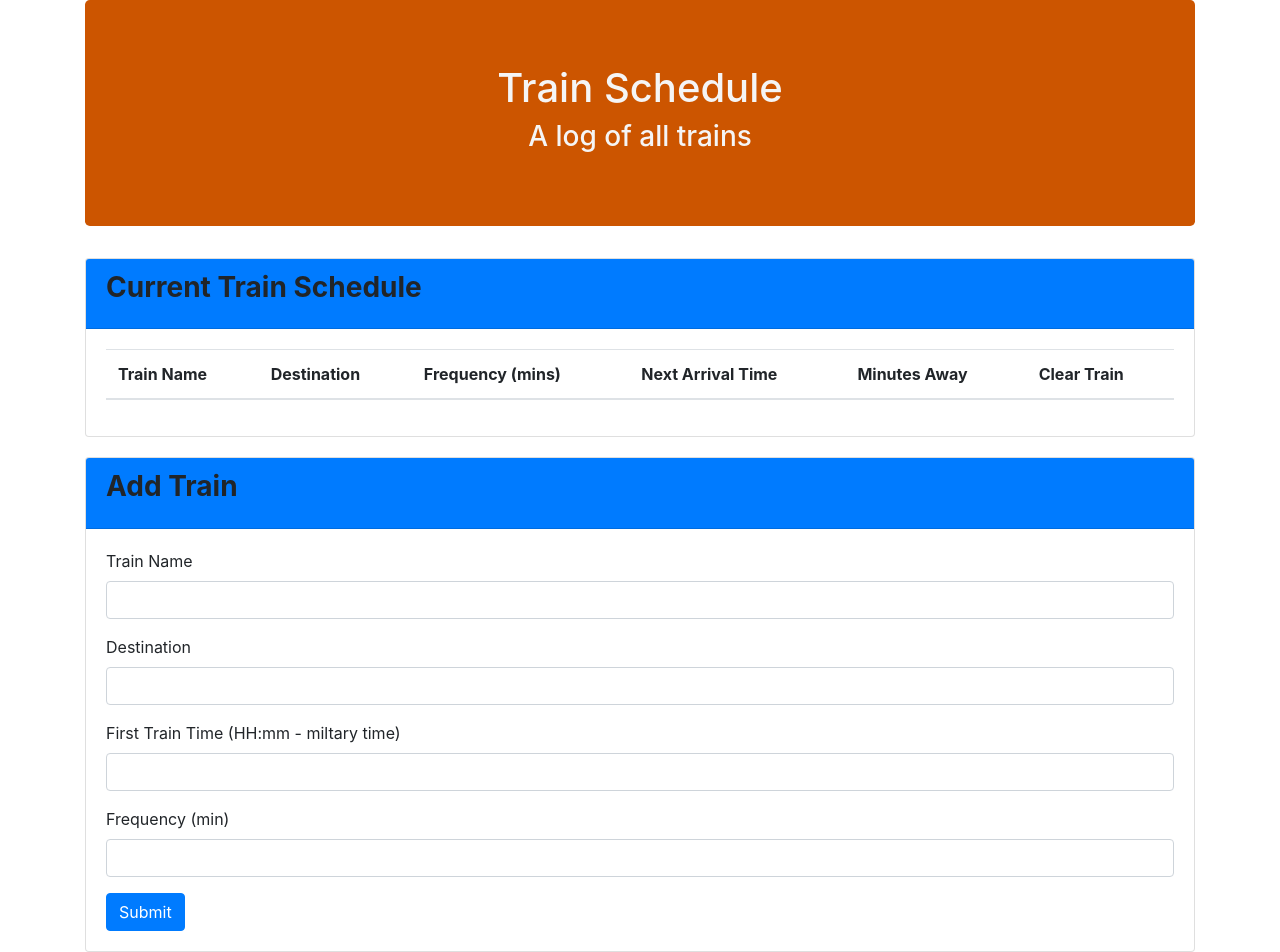
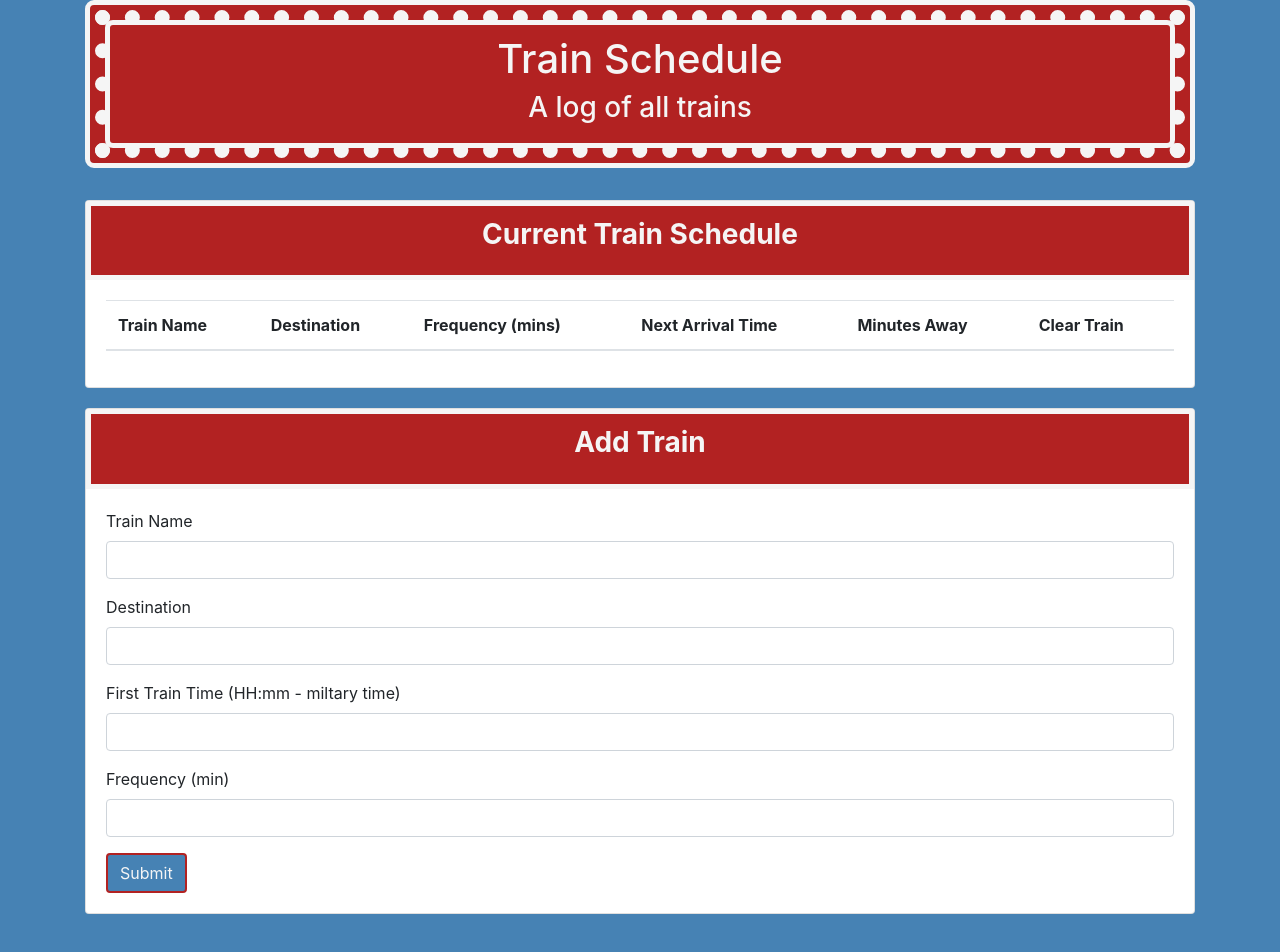
Before and after one commit to tyrelhooker/train-scheduler, a plain HTML site: page index.html in a window 1280 px wide. Drawn offline with nearby package versions, Linux system fonts and the light colour scheme; no server answers.

Commit message:
finished css changes and drafted readme

```diff
--- a/assets/css/style.css
+++ b/assets/css/style.css
@@ -1,6 +1,11 @@
+body {
+  background: steelblue;
+}
 .jumbotron {
-  background: #cc5500;
+  background: #B22222;
   color: whitesmoke;
+  /* border: dotted;
+  border-style: double; */
 }
 
 th {
@@ -13,7 +18,52 @@ th {
 }
 
 .deleteBtn {
-  background: red;
+  background: steelblue;
   color: white;
   font-size: 14px;
+  border: 2px solid #B22222
 }
+
+.dtborder {
+  position:relative;
+  border:5px solid whitesmoke;
+  padding:30px;
+  border-radius: 9px;
+  background: #B22222;
+  color: whitesmoke;
+}
+
+.dtborder:before {
+  content:"";
+  position: absolute;
+  top:5px;
+  bottom:5px;
+  left:5px;
+  right:5px;
+  border:15px dotted whitesmoke;
+  border-radius: 5px;
+}
+
+.dtborder:after {
+  content:"";
+  position: absolute;
+  top:15px;
+  bottom:15px;
+  left:15px;
+  right:15px;
+  border:5px solid whitesmoke;
+  border-radius: 8px;
+}
+
+.card-header {
+  color: whitesmoke;
+  text-align: center;
+  border: solid 5px whitesmoke;
+  background: #B22222;
+}
+
+#addTrainBtn {
+  background: steelblue;
+  color: whitesmoke;
+  border: 2px solid #B22222;
+}
--- a/assets/javascript/app.js
+++ b/assets/javascript/app.js
@@ -86,7 +86,7 @@ database.ref().on("child_added", function(childSnapshot) {
   console.log("ARRIVAL TIME: " + nextTrainArrival);
 
   // Dynamically creates delete button to remove row info and firebase key
-  var deleteRow = "<button class='btn deleteBtn' attr='" + childKey + "'>delete train</button>";
+  var deleteRow = "<button class='btn deleteBtn' attr='" + childKey + "'>Remove</button>";
 
   // Adds each train's data into the train table using es6 templating
   $("#trainTable tbody").append(
--- a/index.html
+++ b/index.html
@@ -24,7 +24,7 @@
   <body>
     <div class="container">
       <!-- Jumbotron -->
-      <div class="jumbotron">
+      <div class="jumbotron dtborder">
         <h1 class="text-center">Train Schedule</h1>
         <h3 class="text-center">A log of all trains</h3>
       </div>
@@ -34,13 +34,13 @@
 
           <!-- Current Trains running Box -->
           <div class="card card-primary">
-            <div class="card-header bg-primary">
+            <div class="card-header">
               <h3 class="card-title"><strong>Current Train Schedule</strong></h3>
             </div>
             <div class="card-body">
               <table class="table table-hover" id="trainTable">
                 <thead>
-                  <tr>
+                  <tr id="trainInfo">
                     <th>Train Name</th>
                     <th>Destination</th>
                     <th>Frequency (mins)</th>
@@ -57,7 +57,7 @@
 
           <!-- Add Train Box -->
           <div class="card card-primary" id="trainBox">
-            <div class="card-header bg-primary">
+            <div class="card-header">
               <h3 class="card-title"><strong>Add Train</strong></h3>
             </div>
             <!-- Entry Form -->
@@ -79,7 +79,7 @@
                   <label for="trainFrequency-input">Frequency (min)</label>
                   <input class="form-control" id="trainFrequency-input" type="text">
                 </div>
-                <button class="btn btn-primary" id="addTrainBtn" type="submit">Submit</button>
+                <button class="btn" id="addTrainBtn" type="submit">Submit</button>
               </form>
             </div>
           </div>
```
Also changed, not shown: 1 other file.
